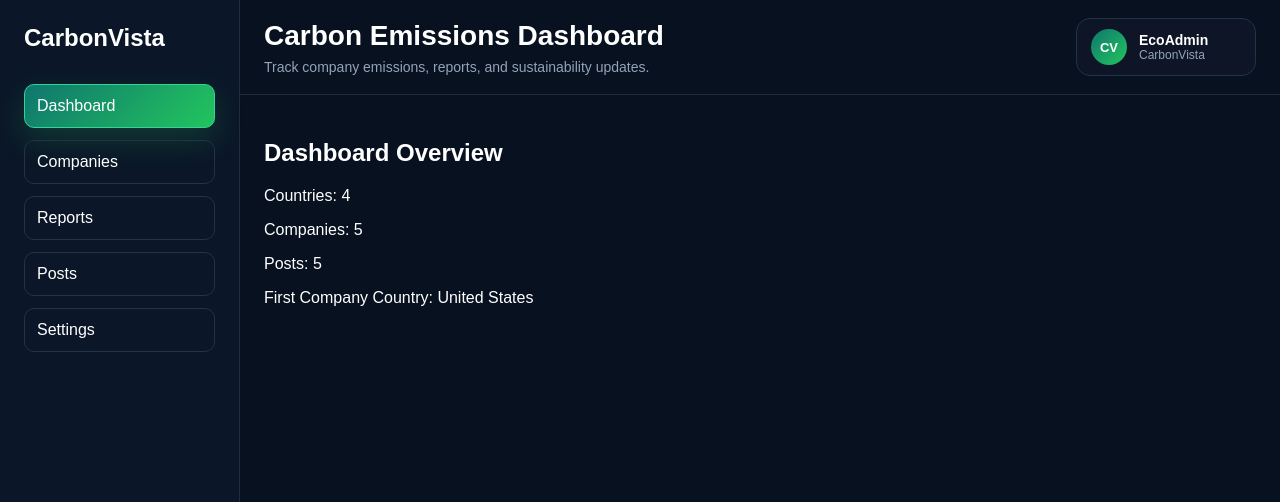
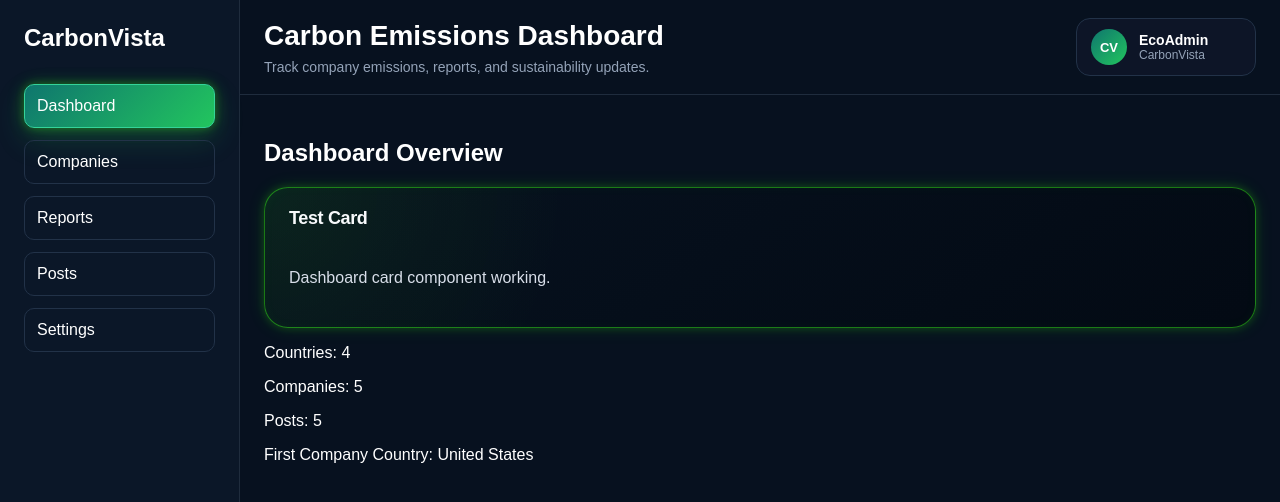
Before and after one commit to Jayzeek2025/Carbon-Emission-Dashboard, a Next.js app: page / in a window 1280 px wide. Shown: the top 502 px of the page. Built offline with nearby package versions, Linux system fonts and the light colour scheme.

Commit message:
style: add reusable dashboard card component

```diff
--- a/src/app/globals.css
+++ b/src/app/globals.css
@@ -74,13 +74,20 @@ button {
 .app-nav-item.active {
   background: linear-gradient(135deg, #0f766e, #22c55e);
   border-color: #34d399;
-  box-shadow: 0 12px 30px rgba(34, 197, 94, 0.2);
+  box-shadow:
+    0 0 8px rgba(57, 255, 20, 0.28),
+    0 0 18px rgba(57, 255, 20, 0.18),
+    0 12px 30px rgba(34, 197, 94, 0.2);
 }
 
 .app-nav-item:hover {
   background: rgba(34, 197, 94, 0.12);
-  border-color: #34d399;
+  border-color: #39ff14;
   transform: translateX(2px);
+  box-shadow:
+    0 0 8px rgba(57, 255, 20, 0.35),
+    0 0 18px rgba(57, 255, 20, 0.22),
+    inset 0 0 10px rgba(57, 255, 20, 0.06);
   transition: all 0.2s ease;
 }
 
@@ -115,6 +122,15 @@ button {
   border: 1px solid #223248;
   border-radius: 14px;
   background: rgba(15, 23, 42, 0.75);
+  transition: all 0.2s ease;
+}
+
+.app-user-badge:hover {
+  border-color: #39ff14;
+  box-shadow:
+    0 0 8px rgba(57, 255, 20, 0.28),
+    0 0 18px rgba(57, 255, 20, 0.18),
+    inset 0 0 10px rgba(57, 255, 20, 0.05);
 }
 
 .app-user-avatar {
--- a/src/app/page.tsx
+++ b/src/app/page.tsx
@@ -3,6 +3,7 @@
 import AppShell from "@/components/layout/AppShell";
 import ErrorState from "@/components/ui/ErrorState";
 import LoadingState from "@/components/ui/LoadingState";
+import Card from "@/components/ui/Card";
 import { useDashboardData } from "@/hooks/useDashboardData";
 import { getCountryName } from "@/utils/emission";
 
@@ -21,6 +22,9 @@ export default function Home() {
       {!loading && !error && (
         <div>
           <h2>Dashboard Overview</h2>
+          <Card title="Test Card">
+  <p>Dashboard card component working.</p>
+</Card>
           <p>Countries: {countries.length}</p>
           <p>Companies: {companies.length}</p>
           <p>Posts: {posts.length}</p>
--- /dev/null
+++ b/src/components/ui/Card.css
@@ -0,0 +1,84 @@
+.dashboard-card {
+  position: relative;
+  border: 1px solid rgba(57, 255, 20, 0.45);
+  border-radius: 24px;
+  background:
+    radial-gradient(
+      circle at top left,
+      rgba(57, 255, 20, 0.08),
+      transparent 30%
+    ),
+    linear-gradient(
+      145deg,
+      rgba(7, 18, 32, 0.98),
+      rgba(3, 10, 20, 0.98)
+    );
+  box-shadow:
+    0 0 8px rgba(57, 255, 20, 0.18),
+    0 0 18px rgba(57, 255, 20, 0.12),
+    inset 0 0 12px rgba(57, 255, 20, 0.04);
+  overflow: hidden;
+  transition:
+    transform 0.25s ease,
+    border-color 0.25s ease,
+    box-shadow 0.25s ease;
+}
+
+.dashboard-card::before {
+  content: "";
+  position: absolute;
+  inset: 0;
+  background: linear-gradient(
+    120deg,
+    transparent,
+    rgba(57, 255, 20, 0.06),
+    transparent
+  );
+  opacity: 0;
+  transition: opacity 0.25s ease;
+}
+
+.dashboard-card:hover {
+  transform: translateY(-6px);
+  border-color: rgba(57, 255, 20, 0.95);
+  box-shadow:
+    0 0 12px rgba(57, 255, 20, 0.55),
+    0 0 28px rgba(57, 255, 20, 0.35),
+    0 0 60px rgba(57, 255, 20, 0.18),
+    inset 0 0 18px rgba(57, 255, 20, 0.08);
+}
+
+.dashboard-card:hover::before {
+  opacity: 1;
+}
+
+.dashboard-card__header {
+  position: relative;
+  z-index: 1;
+  padding: 20px 24px 0;
+}
+
+.dashboard-card__title {
+  margin: 0;
+  color: #f8fafc;
+  font-size: 18px;
+  font-weight: 700;
+  letter-spacing: -0.02em;
+}
+
+.dashboard-card__content {
+  position: relative;
+  z-index: 1;
+  padding: 24px;
+  color: #d8dee9;
+}
+
+@media (max-width: 768px) {
+  .dashboard-card__header {
+    padding: 18px 18px 0;
+  }
+
+  .dashboard-card__content {
+    padding: 18px;
+  }
+}
--- /dev/null
+++ b/src/components/ui/Card.tsx
@@ -0,0 +1,27 @@
+import "./Card.css";
+
+type CardProps = {
+  title?: string;
+  children: React.ReactNode;
+  className?: string;
+};
+
+export default function Card({
+  title,
+  children,
+  className = "",
+}: CardProps) {
+  return (
+    <section className={`dashboard-card ${className}`}>
+      {title && (
+        <div className="dashboard-card__header">
+          <h3 className="dashboard-card__title">{title}</h3>
+        </div>
+      )}
+
+      <div className="dashboard-card__content">
+        {children}
+      </div>
+    </section>
+  );
+}
```
